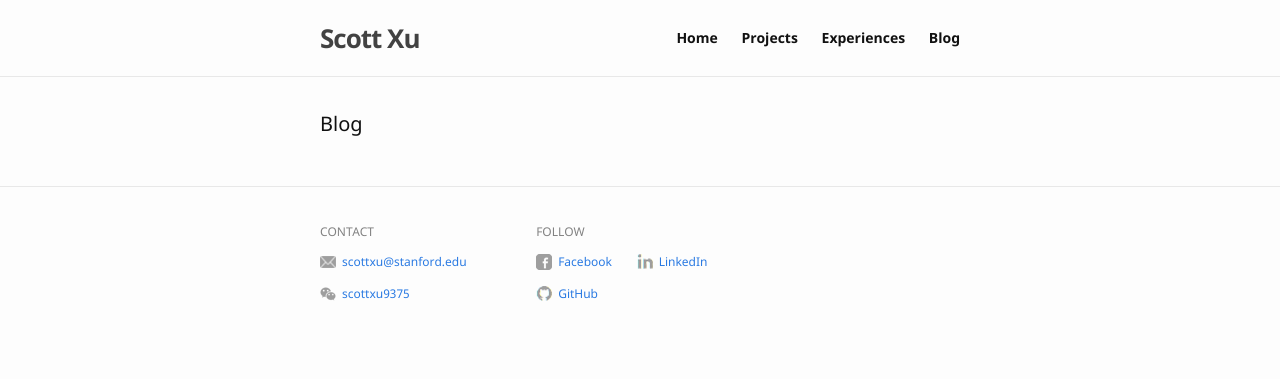
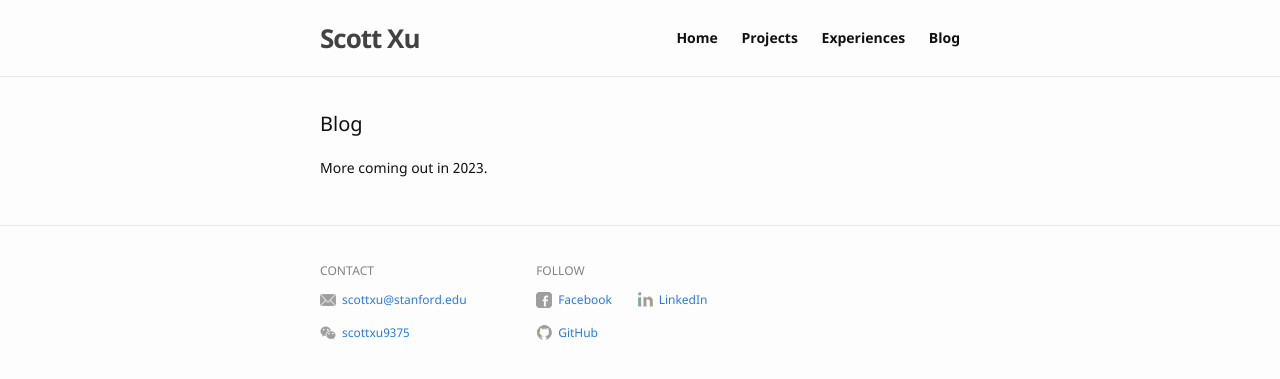
Before and after one commit to zichuan-scott-xu/personal_website, a Jekyll site: the page built from blog.md, in a window 1280 px wide. Shown: the top 379 px of the page. Built offline with Jekyll 4.4.1, drawn with Linux system fonts in a browser that asks for light colours.

Commit message:
fix empty blog page

```diff
--- a/_layouts/blog.html
+++ b/_layouts/blog.html
@@ -12,8 +12,11 @@
           {{ content }}
 
           <p class="blog-post-list">
+            {% assign psize = site.posts | size %}
+            {% if psize == 0 %}
+              <p>More coming out in 2023.</p>
+            {% endif %}
             {% for post in site.posts %}
-
               {% if post.draft != true %}
                 <span class="blog-post-date">{{ post.date | date: "%B %-d, %Y" }}</span>
                 <a href="{{ post.url | replace:".html","" | prepend: site.url }}" class="blog-post-title">
```
